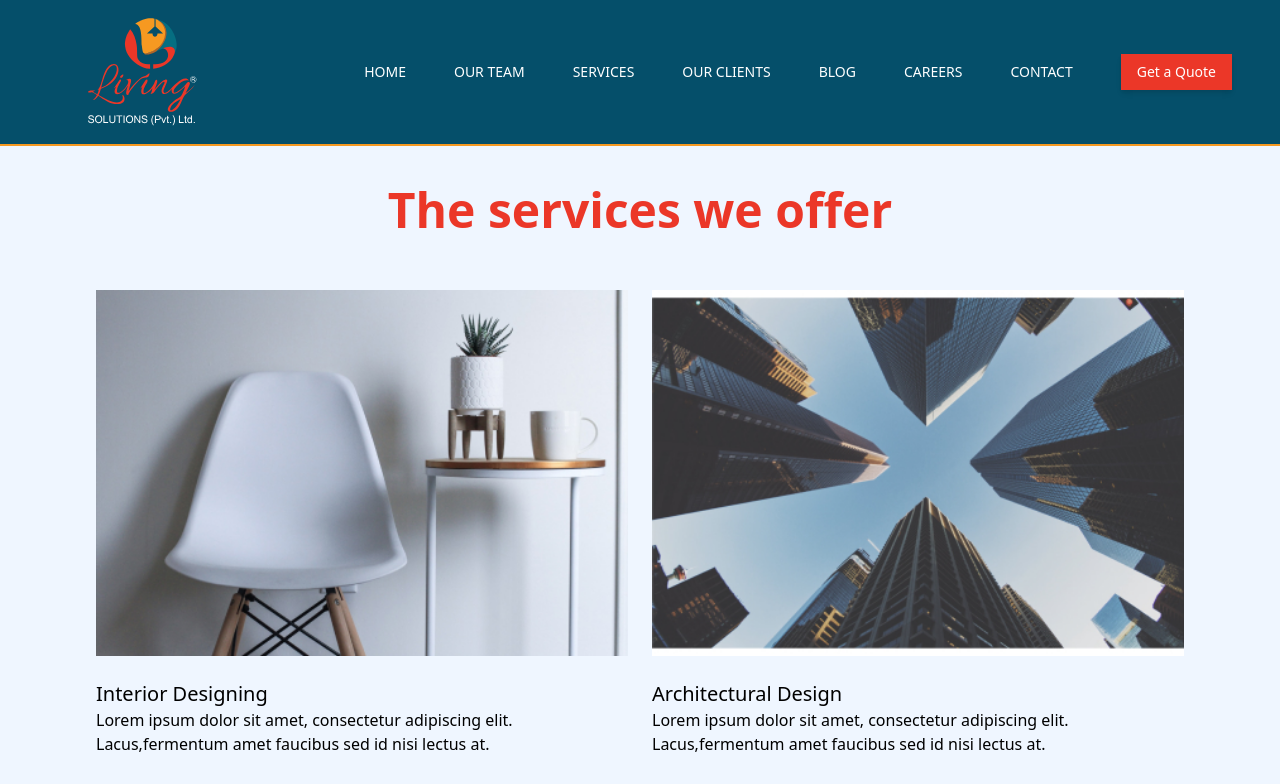
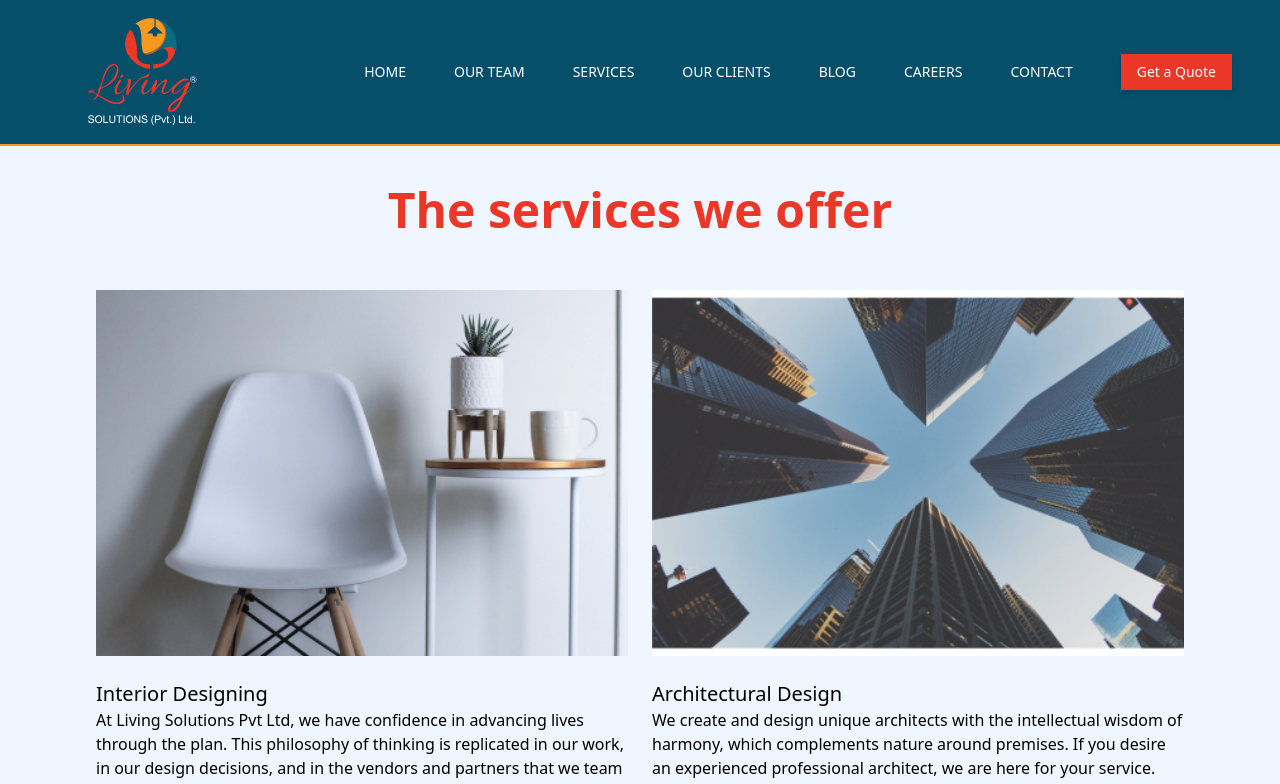
Before and after one commit to NasirKhalidQ/living-frontend, a React (Create React App) app: page /services in a window 1280 px wide. Shown: the top 784 px of the page. Built offline with nearby package versions, Linux system fonts and the light colour scheme; what @tailwindcss/typography would draw is missing.

Commit message:
added content for services

```diff
--- a/src/Services.js
+++ b/src/Services.js
@@ -8,13 +8,13 @@ function Services() {
       "./imgs/interior.jpg",
       "Interior Designing",
       "#",
-      "Lorem ipsum dolor sit amet, consectetur adipiscing elit. Lacus,fermentum amet faucibus sed id nisi lectus at.",
+      "At Living Solutions Pvt Ltd, we have confidence in advancing lives through the plan. This philosophy of thinking is replicated in our work, in our design decisions, and in the vendors and partners that we team up with. It is mounted in our solid conviction that an interior should counterbalance style with visual liberality. We focus that interior matches our client's sense and personality.Find out more about our visual generosity, by quick contact with our team at Living solutions Pvt Ltd.",
     ],
     [
       "./imgs/architecture.jpg",
       "Architectural Design",
       "#",
-      "Lorem ipsum dolor sit amet, consectetur adipiscing elit. Lacus,fermentum amet faucibus sed id nisi lectus at.",
+      "We create and design unique architects with the intellectual wisdom of harmony, which complements nature around premises. If you desire an experienced professional architect, we are here for your service.",
     ],
     [
       "./imgs/marketing.jpg",
@@ -75,7 +75,7 @@ function Services() {
       "./imgs/content.jpg",
       "Content Creation ",
       "#",
-      "Lorem ipsum dolor sit amet, consectetur adipiscing elit. Lacus,fermentum amet faucibus sed id nisi lectus at.",
+      "Spark your clients with Living solutions Pvt Ltd, build your image, and yield your leads. Get start with Living Solutions Pvt Ltd today for a better tomorrow. Our effective writers and designers make content that your audience will adore. Allow us to convey more. Let’s make the best Content Strategy, more content advancement, more content broadcasting, and more Brand Storytelling. Provide you Anthology. We give you more advertising, content promotion, improve your Influence in the market. We are Living solutions Pvt Ltd.",
     ],
   ];
   return (
```
